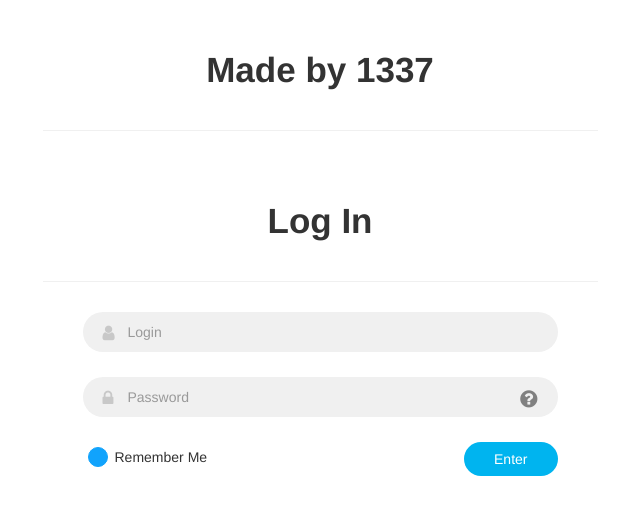
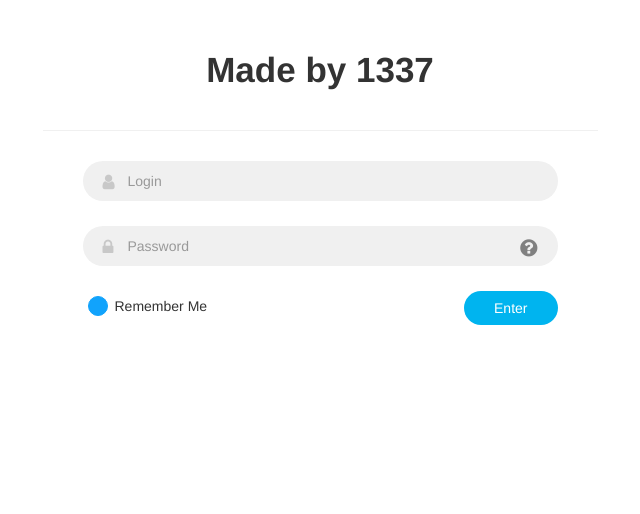
Before and after one commit to claybex/1337, a plain HTML site: page index.html in a window 1280 px wide. Shown: the whole page, without its empty margins (320-960 px from the left). Drawn offline with nearby package versions, Linux system fonts and the light colour scheme.

Commit message:
Update index.html

```diff
--- a/index.html
+++ b/index.html
@@ -3,7 +3,7 @@
 <head>
     <meta charset="UTF-8">
     <meta name="viewport" content="width=device-width, initial-scale=1.0">
-    <title>Document</title>
+    <title>1337.by</title>
     <link rel="stylesheet" href="index.css">
     <link rel="stylesheet" href="https://cdnjs.cloudflare.com/ajax/libs/twitter-bootstrap/3.3.7/css/bootstrap.min.css" />
 <link rel="stylesheet" href="https://cdnjs.cloudflare.com/ajax/libs/font-awesome/4.7.0/css/font-awesome.min.css" />
@@ -18,7 +18,7 @@
     <div class="col-md-offset-3 col-md-6">
     <form class="form" method="POST" action="">
     <span class="heading">Made by 1337</span>
-    <span class="heading">Log In</span>
+    <!--<span class="heading">Log In</span>-->
     <div class="form-group">
     <input type="text" class="form-control" id="inputEmail" placeholder="Login" required >
     <i class="fa fa-user"></i>
```
